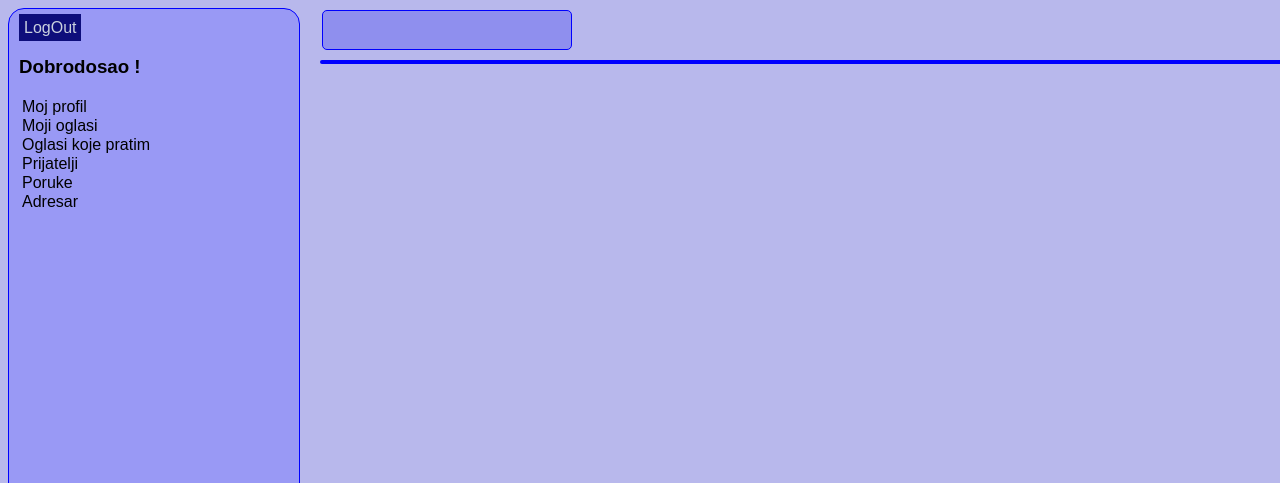
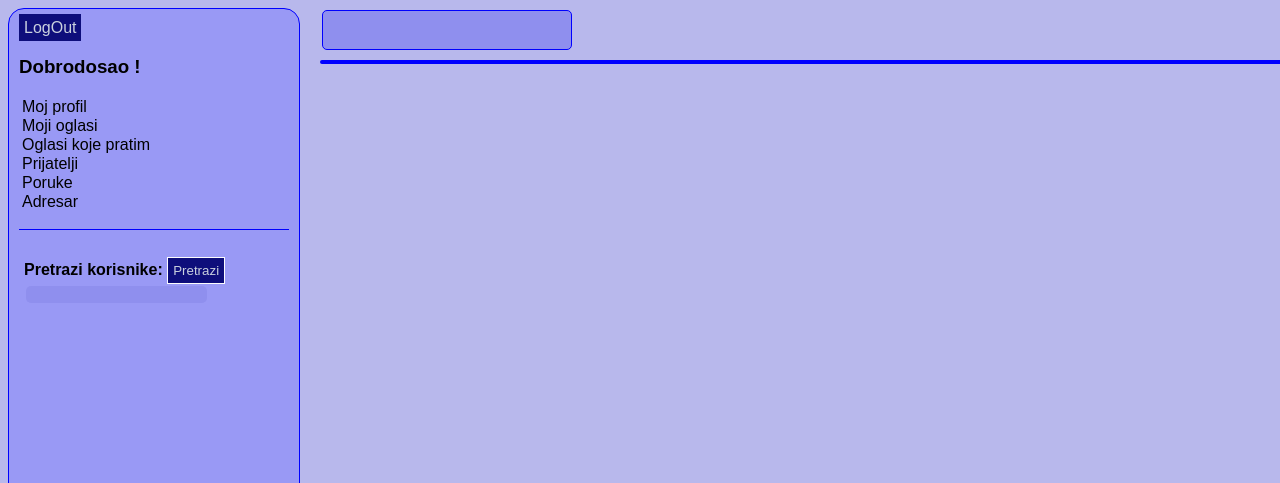
Before and after one commit to Marko1401M/Simple-web-shop, a PHP site: page / in a window 1280 px wide; the page is wider, and only the part inside the window is pictured. Shown: the top 483 px of that part. Run offline with PHP 8.4, Linux system fonts and the light colour scheme; the visitor is signed in with stand-in values (Sample User, id 1); data that the repository does not hold is empty.

Commit message:
Added search for users

```diff
--- a/assets/style.css
+++ b/assets/style.css
@@ -428,3 +428,19 @@ img{
     background-color: rgba(240, 248, 255, 0.254);
     padding:10px;
 }
+
+#src-btn-usr{
+    padding:5px;
+    background-color: rgb(14, 14, 123);;
+    color:rgb(202, 209, 223);
+    text-decoration: none;
+    border:1px solid rgb(252, 252, 252);
+    cursor:pointer;
+}
+
+#src-btn-usr:hover{
+    padding:5px;
+    border:1px solid rgb(14, 14, 123);
+    color:black;
+    background-color: rgb(252, 252, 252);
+}
--- a/db/baza.php
+++ b/db/baza.php
@@ -161,4 +161,17 @@ class BazaKP{
             echo $e->getMessage();
         }
     }
+    public function findUserByUsername($username){
+        try{
+            $sql = "SELECT * FROM user where username LIKE :username";
+            $stmt = $this->dbh->prepare($sql);
+            $stmt->bindValue(':username',$username . '%', PDO::PARAM_STR);
+            $stmt->execute();
+            $users = $stmt->fetchAll(PDO::FETCH_ASSOC);
+            return $users;
+        }
+        catch(PDOException $e){
+
+        }
+    }
 }
--- a/index.php
+++ b/index.php
@@ -24,6 +24,7 @@
     $oglasi = $baza->getOglasi();//Naravno ovo nije dobra ideja ako ima preveliki broj oglasa, ali obzirom da je ovo sam primer onda neka ga
 ?>
 <div id="cnt">
+
 <div id="leviMeni">
     <a id="logOut" href="index.php?Logout">LogOut</a>
 
@@ -42,6 +43,14 @@
         <?php foreach($kategorije as $kategorija){ ?>
             <a><?php echo $kategorija['naziv']; ?></a>
         <?php } ?>
+    </div>
+    <div style="border-top:1px solid blue;margin-top:5px;margin-bottom:5px;padding:5px;" id="korisnici">
+        <h4 style="margin-bottom:0">Pretrazi korisnike: <input id="src-btn-usr" onclick="pretraziKorisnike()" type="button" value="Pretrazi">    </h4>
+        <input id='search-korisnika' type="text">
+        <div id="prikaz-korisnika">
+
+        </div>
+
     </div>
 </div>
 
@@ -80,6 +89,28 @@
         document.getElementById('oglasi').innerHTML = pom;
         document.getElementById
     }
+    function pretraziKorisnike(){
+        let xhttp = new XMLHttpRequest();
+        xhttp.onreadystatechange = function(){
+            if(this.status == 200 && this.readyState == 4){
+                let users = JSON.parse(this.responseText);
+                console.log(users);
+                prikaziKorisnike(users);
+            }
+        }
+        xhttp.open('GET','pretrazi_korisnike.php?name='+ document.getElementById('search-korisnika').value,true);
+        xhttp.send();
+    }
+    function prikaziKorisnike(users){
+        let pom = '<ul>';
+        users.forEach(element => {
+            pom += '<li>'
+            pom += element.username;
+            pom += '</li>';
+        });
+        pom += '</ul>';
+        document.getElementById('prikaz-korisnika').innerHTML = pom;
+    }
     function prikaziKategoriju(id){
         let xhttp = new XMLHttpRequest();
         xhttp.onreadystatechange = function(){
```
Also changed, not shown: pretrazi_korisnike.php (added, +15 -0 lines).
